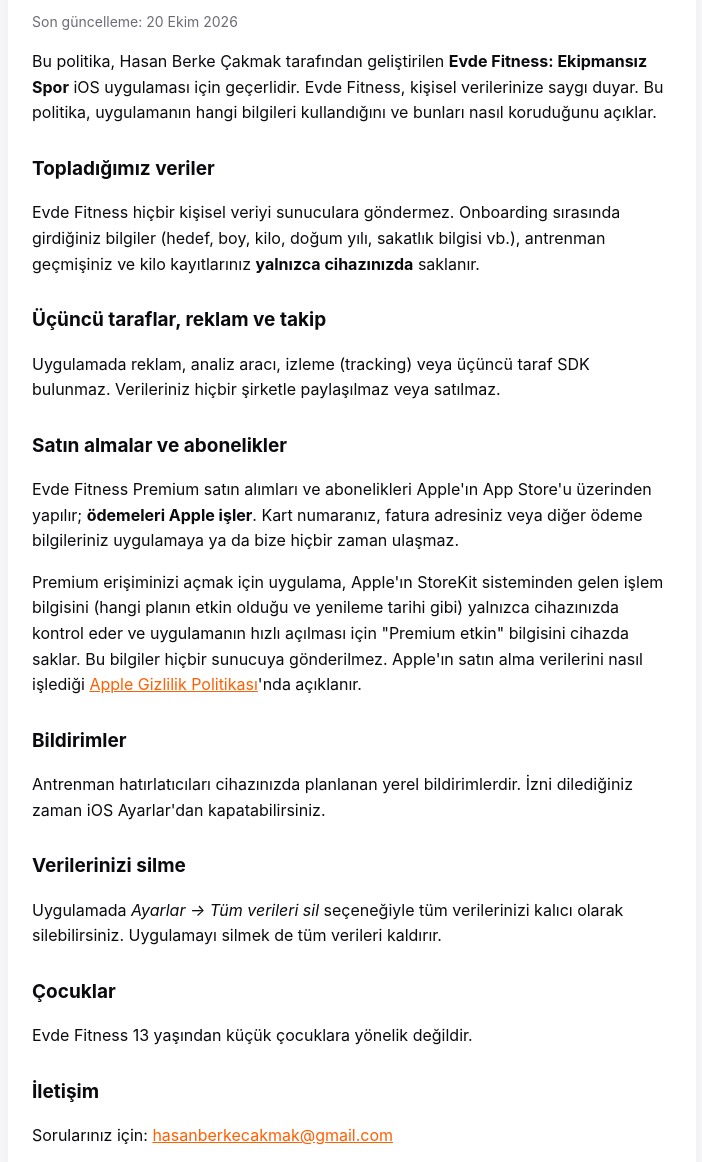
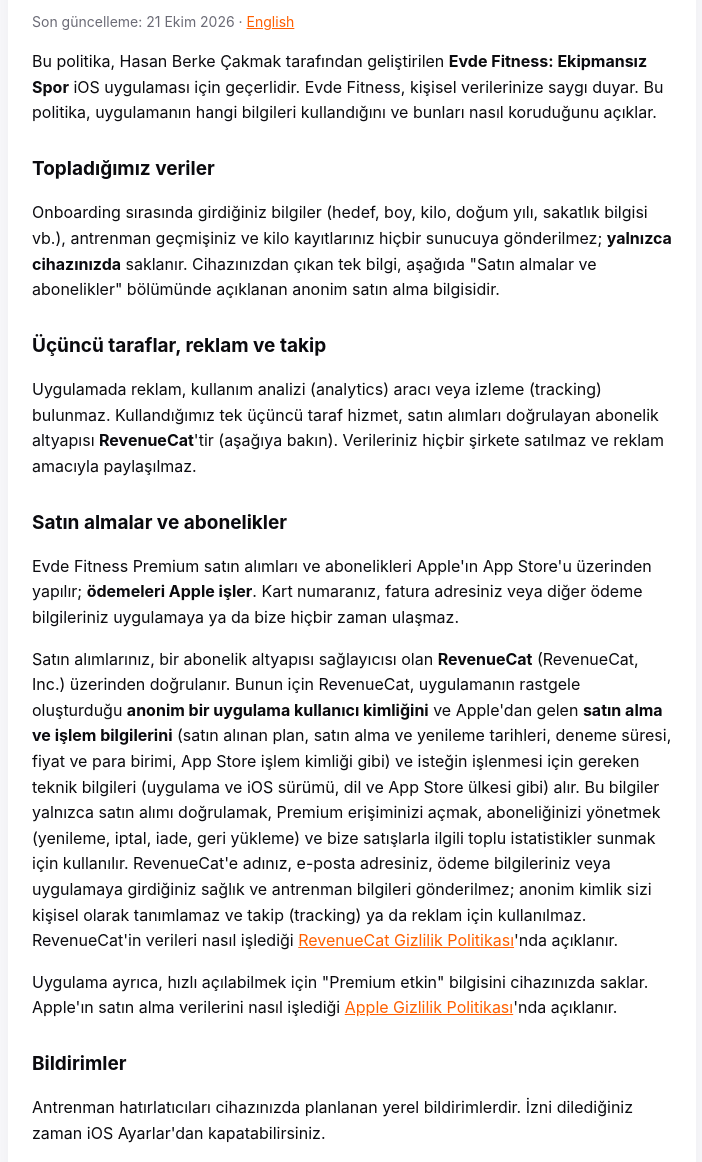
Before and after one commit to berkecakmak33/evdefitness-legal, a plain HTML site: page privacy-policy.html in a window 1280 px wide. Shown: the part 104-1266 px from the top of the page, without its empty margins (288-990 px from the left). Drawn offline with Linux system fonts and the light colour scheme.

Commit message:
Privacy policy: RevenueCat section + English link
Updated privacy policy with the latest information regarding data handling and third-party services.

```diff
--- a/privacy-policy.html
+++ b/privacy-policy.html
@@ -10,19 +10,20 @@ h1 { font-size: 28px; margin: 0 0 4px; } h2 { font-size: 19px; margin: 28px 0 8p
 a { color: var(--orange); }
 </style></head><body><main><div class="card">
 <h1><span class="brand">Evde Fitness</span> Gizlilik Politikası</h1>
-<p class="muted">Son güncelleme: 20 Ekim 2026</p>
+<p class="muted">Son güncelleme: 21 Ekim 2026 · <a href="en/privacy-policy.html">English</a></p>
 <p>Bu politika, Hasan Berke Çakmak tarafından geliştirilen <strong>Evde Fitness: Ekipmansız Spor</strong> iOS uygulaması için geçerlidir. Evde Fitness, kişisel verilerinize saygı duyar. Bu politika, uygulamanın hangi bilgileri kullandığını ve bunları nasıl koruduğunu açıklar.</p>
 <h2>Topladığımız veriler</h2>
-<p>Evde Fitness hiçbir kişisel veriyi sunuculara göndermez. Onboarding sırasında girdiğiniz bilgiler (hedef, boy, kilo, doğum yılı, sakatlık bilgisi vb.), antrenman geçmişiniz ve kilo kayıtlarınız <strong>yalnızca cihazınızda</strong> saklanır.</p>
+<p>Onboarding sırasında girdiğiniz bilgiler (hedef, boy, kilo, doğum yılı, sakatlık bilgisi vb.), antrenman geçmişiniz ve kilo kayıtlarınız hiçbir sunucuya gönderilmez; <strong>yalnızca cihazınızda</strong> saklanır. Cihazınızdan çıkan tek bilgi, aşağıda "Satın almalar ve abonelikler" bölümünde açıklanan anonim satın alma bilgisidir.</p>
 <h2>Üçüncü taraflar, reklam ve takip</h2>
-<p>Uygulamada reklam, analiz aracı, izleme (tracking) veya üçüncü taraf SDK bulunmaz. Verileriniz hiçbir şirketle paylaşılmaz veya satılmaz.</p>
+<p>Uygulamada reklam, kullanım analizi (analytics) aracı veya izleme (tracking) bulunmaz. Kullandığımız tek üçüncü taraf hizmet, satın alımları doğrulayan abonelik altyapısı <strong>RevenueCat</strong>'tir (aşağıya bakın). Verileriniz hiçbir şirkete satılmaz ve reklam amacıyla paylaşılmaz.</p>
 <h2>Satın almalar ve abonelikler</h2>
 <p>Evde Fitness Premium satın alımları ve abonelikleri Apple'ın App Store'u üzerinden yapılır; <strong>ödemeleri Apple işler</strong>. Kart numaranız, fatura adresiniz veya diğer ödeme bilgileriniz uygulamaya ya da bize hiçbir zaman ulaşmaz.</p>
-<p>Premium erişiminizi açmak için uygulama, Apple'ın StoreKit sisteminden gelen işlem bilgisini (hangi planın etkin olduğu ve yenileme tarihi gibi) yalnızca cihazınızda kontrol eder ve uygulamanın hızlı açılması için "Premium etkin" bilgisini cihazda saklar. Bu bilgiler hiçbir sunucuya gönderilmez. Apple'ın satın alma verilerini nasıl işlediği <a href="https://www.apple.com/legal/privacy/">Apple Gizlilik Politikası</a>'nda açıklanır.</p>
+<p>Satın alımlarınız, bir abonelik altyapısı sağlayıcısı olan <strong>RevenueCat</strong> (RevenueCat, Inc.) üzerinden doğrulanır. Bunun için RevenueCat, uygulamanın rastgele oluşturduğu <strong>anonim bir uygulama kullanıcı kimliğini</strong> ve Apple'dan gelen <strong>satın alma ve işlem bilgilerini</strong> (satın alınan plan, satın alma ve yenileme tarihleri, deneme süresi, fiyat ve para birimi, App Store işlem kimliği gibi) ve isteğin işlenmesi için gereken teknik bilgileri (uygulama ve iOS sürümü, dil ve App Store ülkesi gibi) alır. Bu bilgiler yalnızca satın alımı doğrulamak, Premium erişiminizi açmak, aboneliğinizi yönetmek (yenileme, iptal, iade, geri yükleme) ve bize satışlarla ilgili toplu istatistikler sunmak için kullanılır. RevenueCat'e adınız, e-posta adresiniz, ödeme bilgileriniz veya uygulamaya girdiğiniz sağlık ve antrenman bilgileri gönderilmez; anonim kimlik sizi kişisel olarak tanımlamaz ve takip (tracking) ya da reklam için kullanılmaz. RevenueCat'in verileri nasıl işlediği <a href="https://www.revenuecat.com/privacy">RevenueCat Gizlilik Politikası</a>'nda açıklanır.</p>
+<p>Uygulama ayrıca, hızlı açılabilmek için "Premium etkin" bilgisini cihazınızda saklar. Apple'ın satın alma verilerini nasıl işlediği <a href="https://www.apple.com/legal/privacy/">Apple Gizlilik Politikası</a>'nda açıklanır.</p>
 <h2>Bildirimler</h2>
 <p>Antrenman hatırlatıcıları cihazınızda planlanan yerel bildirimlerdir. İzni dilediğiniz zaman iOS Ayarlar'dan kapatabilirsiniz.</p>
 <h2>Verilerinizi silme</h2>
-<p>Uygulamada <em>Ayarlar → Tüm verileri sil</em> seçeneğiyle tüm verilerinizi kalıcı olarak silebilirsiniz. Uygulamayı silmek de tüm verileri kaldırır.</p>
+<p>Uygulamada <em>Ayarlar → Tüm verileri sil</em> seçeneğiyle cihazınızdaki tüm verilerinizi kalıcı olarak silebilirsiniz. Uygulamayı silmek de cihazdaki tüm verileri kaldırır. Bu işlemler RevenueCat'teki anonim satın alma kaydını ve Apple'ın satın alma kayıtlarını silmez; RevenueCat'teki kaydın silinmesini isterseniz aşağıdaki adrese yazın (kaydı bulabilmemiz için App Store makbuzunuzdaki sipariş numarasını eklemeniz gerekebilir).</p>
 <h2>Çocuklar</h2>
 <p>Evde Fitness 13 yaşından küçük çocuklara yönelik değildir.</p>
 <h2>İletişim</h2>
```
